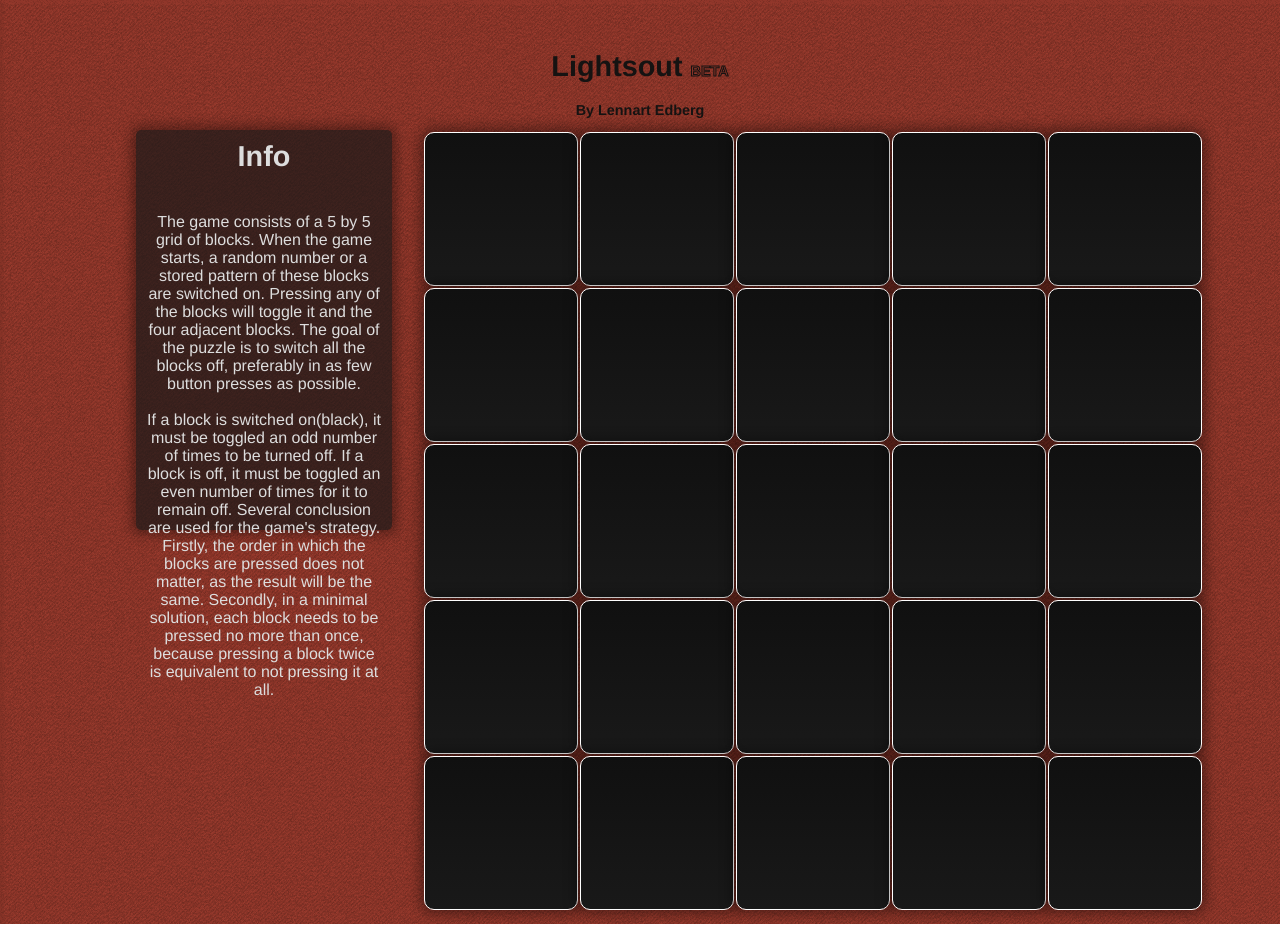
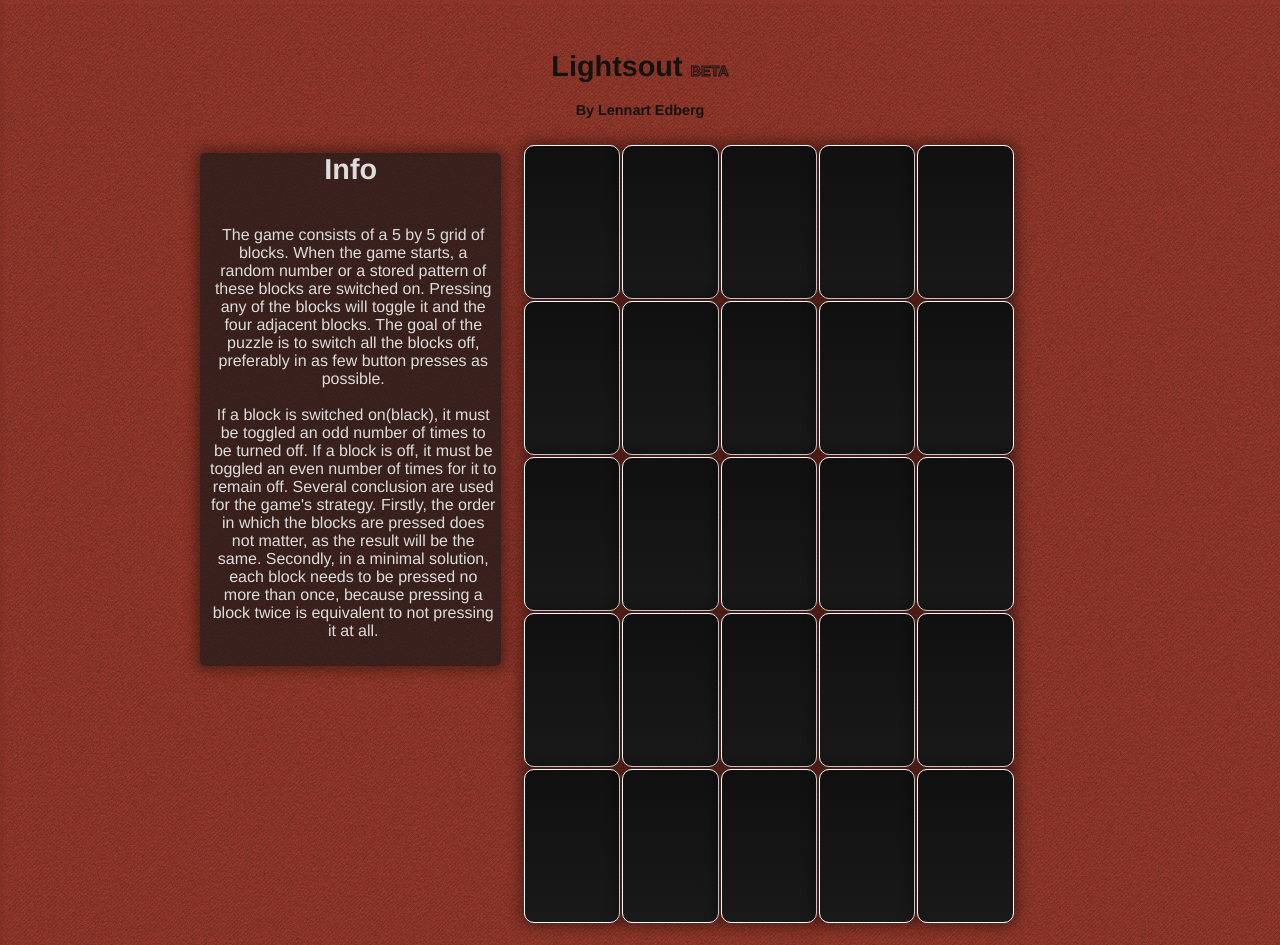
Before and after one commit to LennartEdberg/LennartEdberg, a plain HTML site: page Lightsout/index.html in a window 1280 px wide. Before the commit the page ends 924 px from the top, so only its background shows below. Drawn offline with Linux system fonts and the light colour scheme.

Commit message:
LightsoutGridsystem

```diff
--- a/Lightsout/index.html
+++ b/Lightsout/index.html
@@ -9,17 +9,21 @@
 <body>
 <h1>Lightsout <span id="beta-text">BETA</span></h1>
     <h2>By Lennart Edberg</h2>
-<div id="wrapper">
-<div id="Infobox">
+<div class="section group center">
+	<div class="col span_4_of_10 center">
+	<div id="Infobox">
 <h1 id="Infoh1">Info</h1>
 <p id="infoText">The game consists of a 5 by 5 grid of blocks. When the game starts, a random number or a stored pattern of these blocks are switched on. Pressing any of the blocks will toggle it and the four adjacent blocks. The goal of the puzzle is to switch all the blocks off, preferably in as few button presses as possible.
 <br>
 <br>
 If a block is switched on(black), it must be toggled an odd number of times to be turned off. If a block is off, it must be toggled an even number of times for it to remain off. Several conclusion are used for the game's strategy. Firstly, the order in which the blocks are pressed does not matter, as the result will be the same. Secondly, in a minimal solution, each block needs to be pressed no more than once, because pressing a block twice is equivalent to not pressing it at all.</p>
     </div>
+	</div>
+	<div class="col span_6_of_10">
   <table id="myTable">
   </table>
+	</div>
 </div>
-  <script src="lightsout.js"></script>
+<script src="lightsout.js"></script>
 </body>
 </html>
--- a/Lightsout/style.css
+++ b/Lightsout/style.css
@@ -32,7 +32,7 @@ font-size: 0.9em;
     color: #dddddd;
     margin-top: 40px;
     margin-left: 10px;
-    margin-right: 10px;
+    margin-right: 5px;
 }
 
 .active {
@@ -67,6 +67,7 @@ box-shadow:         0px 0px 13px 4px rgba(0, 0, 0, 0.4);
     margin: 0 auto;
     list-style: none;
     align-content: center;
+    margin-right: 20vw;
 
   }
 
@@ -80,18 +81,88 @@ box-shadow:         0px 0px 13px 4px rgba(0, 0, 0, 0.4);
 
 #Infobox
 {
-    height: 50vh;
-    width: 20vw;
 background-color: rgba(25, 25, 25, 0.7);
 -webkit-box-shadow: 0px 0px 13px 4px rgba(0, 0, 0, 0.4);
 -moz-box-shadow:    0px 0px 13px 4px rgba(0, 0, 0, 0.4);
 box-shadow:         0px 0px 13px 4px rgba(0, 0, 0, 0.4);
     border-radius: 5px;
-    margin-right: 30px;
-    float: left;
+padding-bottom: 10px;
+max-width: 350px;
+margin-left: 15vw;
 }
-#wrapper
+
+/*  SECTIONS  */
+.section {
+	clear: both;
+	padding: 0px;
+	margin: 0px;
+}
+
+/*  COLUMN SETUP  */
+.col {
+	display: block;
+	float:left;
+	margin: 1% 0 1% 1.6%;
+}
+.col:first-child { margin-left: 0; }
+
+/*  GROUPING  */
+.group:before,
+.group:after { content:""; display:table; }
+.group:after { clear:both;}
+.group { zoom:1; /* For IE 6/7 */ }
+/*  GRID OF TEN  */
+.span_10_of_10 {
+	width: 100%;
+}
+
+.span_9_of_10 {
+  	width: 89.84%;
+}
+
+.span_8_of_10 {
+  	width: 79.68%;
+}
+
+.span_7_of_10 {
+  	width: 69.52%;
+}
+
+.span_6_of_10 {
+  	width: 59.36%;
+}
+
+.span_5_of_10 {
+  	width: 49.2%;
+}
+
+.span_4_of_10 {
+  	width: 39.04%;
+}
+
+.span_3_of_10 {
+  	width: 28.88%;
+}
+
+.span_2_of_10 {
+  	width: 18.72%;
+}
+
+.span_1_of_10 {
+  	width: 8.56%;
+}
+
+/*  GO FULL WIDTH BELOW 480 PIXELS */
+@media only screen and (max-width: 480px) {
+	.col {  margin: 1% 0 1% 0%; }
+
+    .span_1_of_10, .span_2_of_10, .span_3_of_10, .span_4_of_10, .span_5_of_10, .span_6_of_10, .span_7_of_10, .span_8_of_10, .span_9_of_10, .span_10_of_10 {
+	width: 100%;
+	}
+}
+
+.center
 {
-    display: inline-block;
-    margin-left: 10vw;
+    align-content: center;
+    text-align: center;
 }
```
